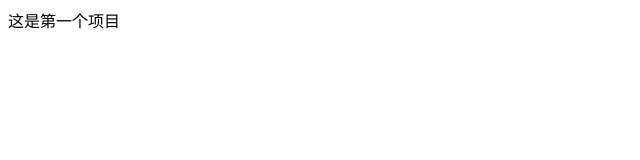
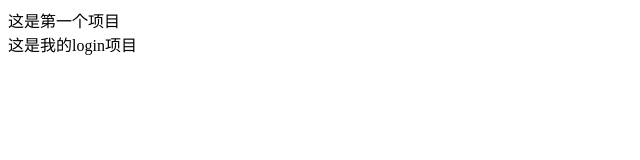
Before and after one commit to git-wangyahao/first, a plain HTML site: page index.html in a window 1280 px wide. Shown: the whole page, without its empty margins (0-640 px from the left). Drawn offline with Linux system fonts and the light colour scheme.

Commit message:
login 项目完成

```diff
--- a/index.html
+++ b/index.html
@@ -7,5 +7,6 @@
 </head>
 <body>
   <div>这是第一个项目</div>
+  <div>这是我的login项目</div>
 </body>
 </html>
```
